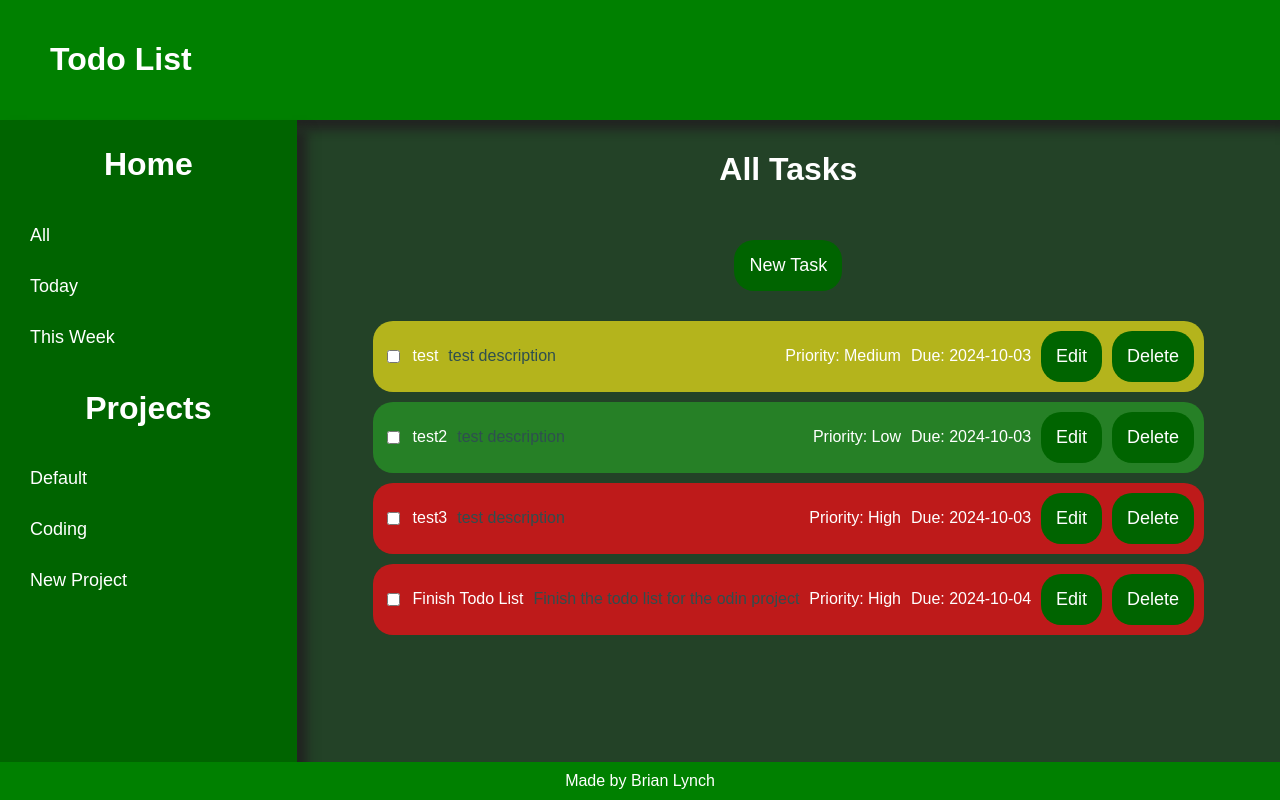
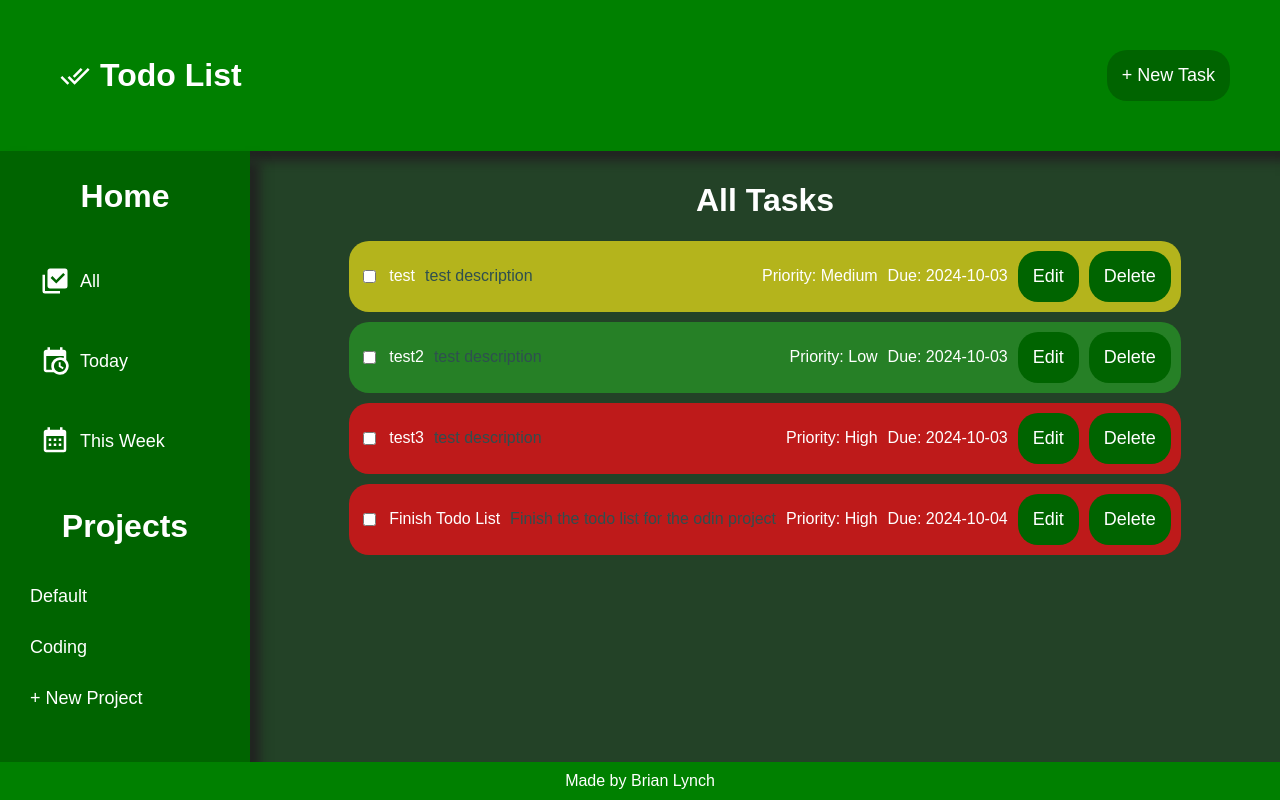
Before and after one commit to wiseyoungfool/todo-list-web, a website built with webpack: page src/template.html in a window 1280 px wide. Built offline with nearby package versions, Linux system fonts and the light colour scheme.

Commit message:
Adjust style and icons

```diff
--- a/src/styles.css
+++ b/src/styles.css
@@ -17,10 +17,17 @@ body {
 }
 
 header {
+    display: flex;
+    align-items: center;
+    justify-content: space-between;
     background-color: green;
     padding: 20px;
     padding-left: 50px;
     box-shadow: 10px 10px 10px rgb(33, 36, 33);
+}
+
+header h1 {
+    margin-right: auto;
 }
 
 dialog {
@@ -85,6 +92,7 @@ main {
 aside {
     background-color: darkgreen;
     box-shadow: 10px 10px 10px rgb(33, 36, 33);
+    min-width: 250px;
 }
 
 .navbar h1 {
@@ -111,6 +119,7 @@ dialog div form {
 
 #new-task-btn {
     margin: 30px;
+    font-size: 2;
 }
 .navbar button {
     width: 100%;
@@ -146,6 +155,14 @@ button {
     border: 0px;
     transition: background-color 0.3s, transform 0.3s, box-shadow 0.3s;
     border-radius: 20px;
+    display: flex;
+    align-items: center;
+}
+
+svg {
+    width:30px;
+    margin: 10px;
+    fill: white;
 }
 
 button:hover {
--- a/src/template.html
+++ b/src/template.html
@@ -7,28 +7,29 @@
 </head>
 <body>
     <header>
+        <svg xmlns="http://www.w3.org/2000/svg" viewBox="0 0 24 24"><title>check-all</title><path d="M0.41,13.41L6,19L7.41,17.58L1.83,12M22.24,5.58L11.66,16.17L7.5,12L6.07,13.41L11.66,19L23.66,7M18,7L16.59,5.58L10.24,11.93L11.66,13.34L18,7Z" /></svg>
         <h1>Todo List</h1>
+        <button id="new-task-btn">+ New Task</button>
     </header>
     <main>
         <aside class="navbar">
 
             <h1>Home</h1>
 
-            <button id="all-btn">All</button>
-            <button id="today-btn">Today</button>
-            <button id="week-btn">This Week</button>
+            <button id="all-btn"><svg xmlns="http://www.w3.org/2000/svg" viewBox="0 0 24 24"><title>checkbox-multiple-marked</title><path d="M22,16A2,2 0 0,1 20,18H8C6.89,18 6,17.1 6,16V4C6,2.89 6.89,2 8,2H20A2,2 0 0,1 22,4V16M16,20V22H4A2,2 0 0,1 2,20V7H4V20H16M13,14L20,7L18.59,5.59L13,11.17L9.91,8.09L8.5,9.5L13,14Z" /></svg>All</button>
+            <button id="today-btn"><svg xmlns="http://www.w3.org/2000/svg" viewBox="0 0 24 24"><title>calendar-clock</title><path d="M15,13H16.5V15.82L18.94,17.23L18.19,18.53L15,16.69V13M19,8H5V19H9.67C9.24,18.09 9,17.07 9,16A7,7 0 0,1 16,9C17.07,9 18.09,9.24 19,9.67V8M5,21C3.89,21 3,20.1 3,19V5C3,3.89 3.89,3 5,3H6V1H8V3H16V1H18V3H19A2,2 0 0,1 21,5V11.1C22.24,12.36 23,14.09 23,16A7,7 0 0,1 16,23C14.09,23 12.36,22.24 11.1,21H5M16,11.15A4.85,4.85 0 0,0 11.15,16C11.15,18.68 13.32,20.85 16,20.85A4.85,4.85 0 0,0 20.85,16C20.85,13.32 18.68,11.15 16,11.15Z" /></svg>Today</button>
+            <button id="week-btn"><svg xmlns="http://www.w3.org/2000/svg" viewBox="0 0 24 24"><title>calendar-month</title><path d="M9,10V12H7V10H9M13,10V12H11V10H13M17,10V12H15V10H17M19,3A2,2 0 0,1 21,5V19A2,2 0 0,1 19,21H5C3.89,21 3,20.1 3,19V5A2,2 0 0,1 5,3H6V1H8V3H16V1H18V3H19M19,19V8H5V19H19M9,14V16H7V14H9M13,14V16H11V14H13M17,14V16H15V14H17Z" /></svg>This Week</button>
 
             <h1>Projects</h1>
             <div id="project-list">
-                <button>Default</button>
+                <button><svg xmlns="http://www.w3.org/2000/svg" viewBox="0 0 24 24"><title>folder-check</title><path d="M13 19C13 19.34 13.04 19.67 13.09 20H4C2.9 20 2 19.11 2 18V6C2 4.89 2.89 4 4 4H10L12 6H20C21.1 6 22 6.89 22 8V13.81C21.12 13.3 20.1 13 19 13C15.69 13 13 15.69 13 19M21.34 15.84L17.75 19.43L16.16 17.84L15 19L17.75 22L22.5 17.25L21.34 15.84Z" /></svg>Default</button>
             </div>
 
-            <button id="new-project-btn">New Project</button>
+            <button id="new-project-btn">+ New Project</button>
 
         </aside>
         <div id="content">
             <h1 id="project-title">All Tasks</h1>
-            <button id="new-task-btn">New Task</button>
             <div id="tasks-list"></div>
         </div>
         <dialog id="new-project-dialog">
```
